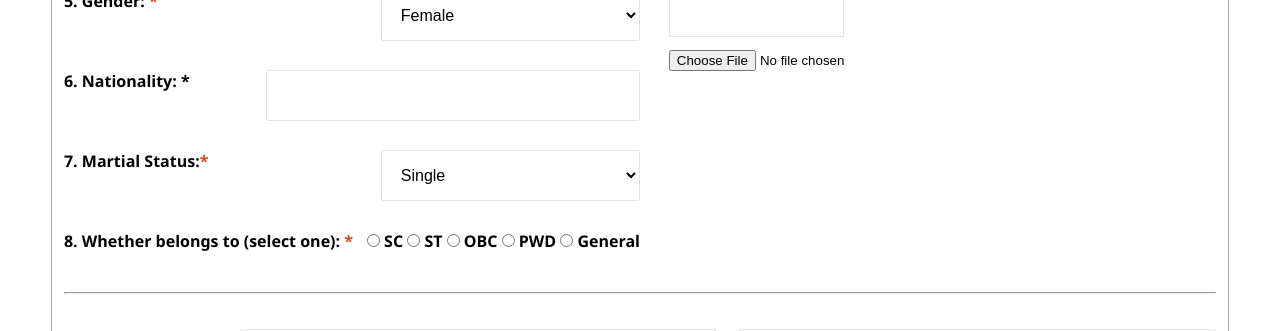
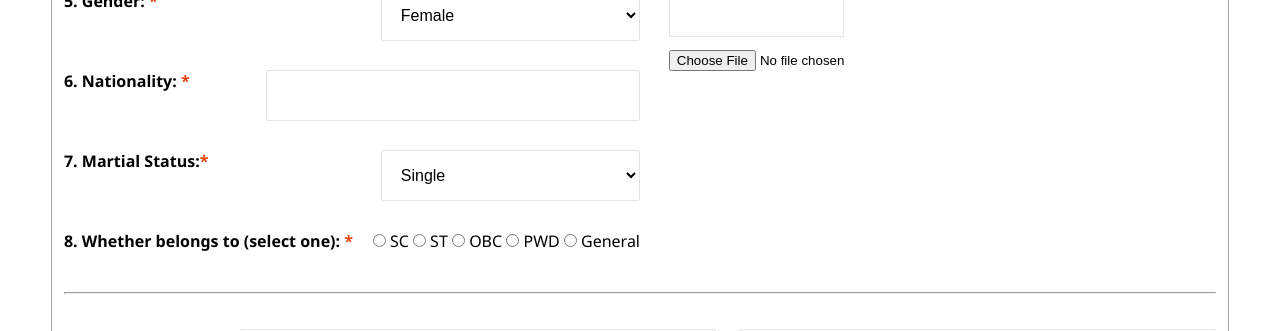
Before and after one commit to ajaybshinde21/WPT-ASSIGNMENTS, a plain HTML site: page index.html in a window 1280 px wide. Shown: the part 531-862 px from the top of the page. Drawn offline with Linux system fonts and the light colour scheme.

Commit message:
modify style for nationality and category input elements

```diff
--- a/index.html
+++ b/index.html
@@ -71,7 +71,7 @@
               </div>
               <div id="nationality" class="form-element">
                 <label for="nationality" class="form-label">
-                  6. Nationality: <span class="nationality">*</span>
+                  6. Nationality: <span class="red">*</span>
                 </label>
 
                 <input
@@ -100,7 +100,7 @@
                 <label for="category" class="form-label">
                   8. Whether belongs to (select one): <span class="red">*</span>
                 </label>
-                <div id="radio-group">
+                <div id="radio-group" class="text-light">
                   <input
                     type="radio"
                     name="category"
--- a/style/style.css
+++ b/style/style.css
@@ -35,6 +35,7 @@ header{
 .red{
   color:#e44510;
 }
+
 #position-code{
   max-width: 50%;
 
```
